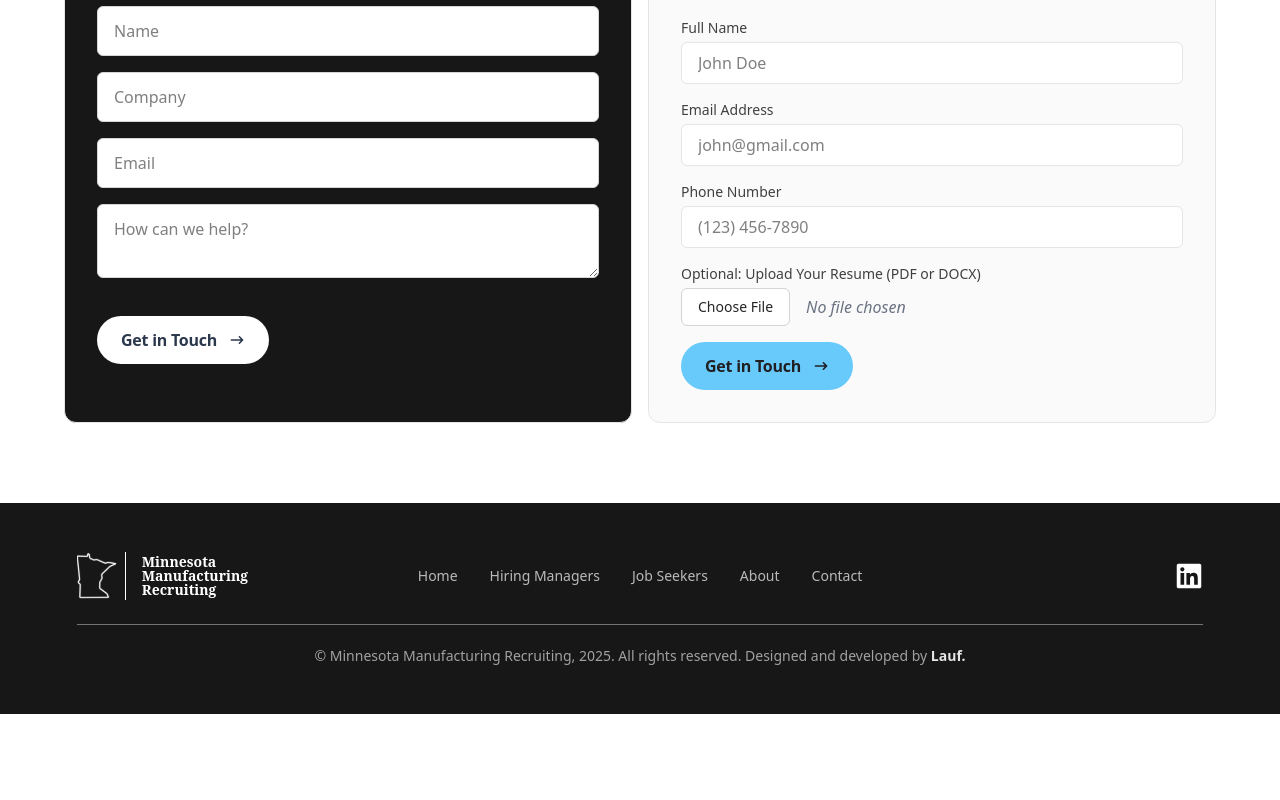
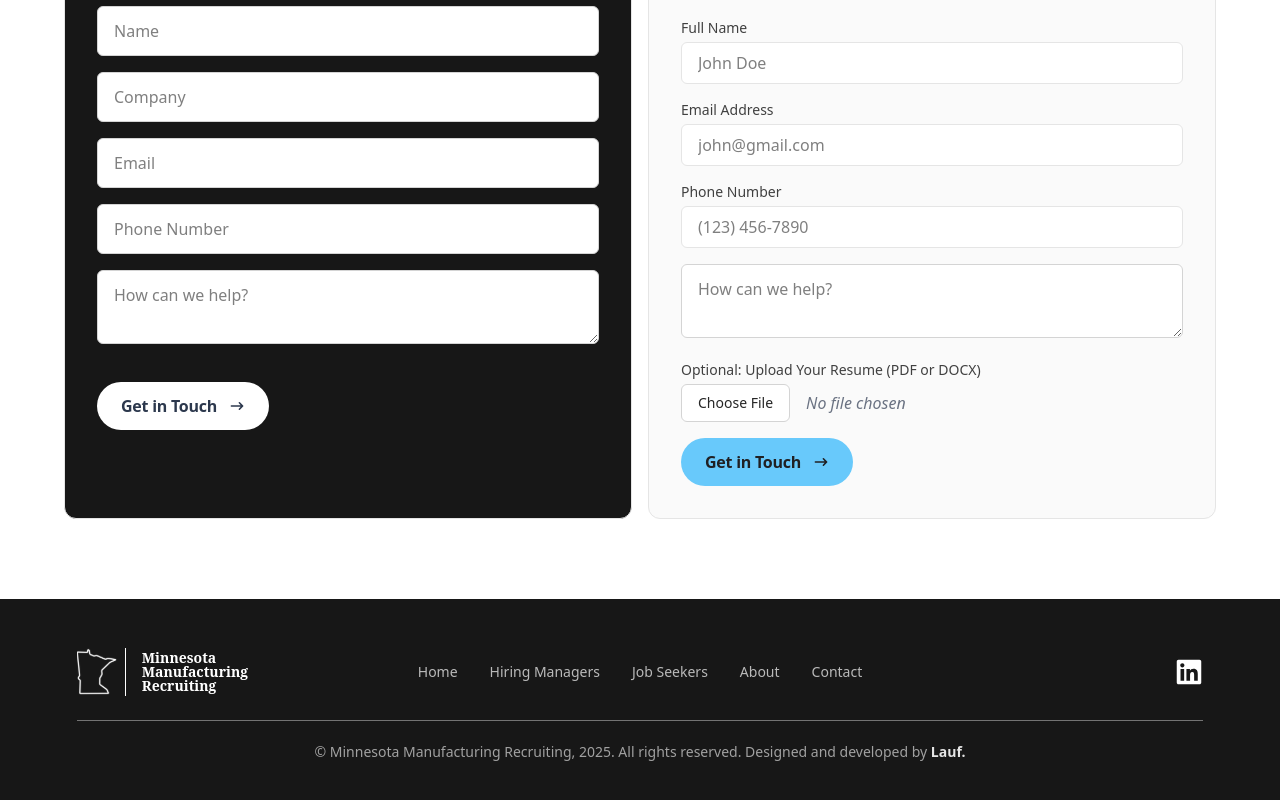
Before and after one commit to mhlauf1/mmr, a Next.js app: page / in a window 1280 px wide. Shown: the part 5808-6608 px from the top of the page. Before the commit the page ends 6522 px from the top, so only its background shows below. Built offline with nearby package versions, Linux system fonts and the light colour scheme.

Commit message:
adding google analytics

```diff
--- a/src/app/layout.tsx
+++ b/src/app/layout.tsx
@@ -4,6 +4,7 @@ import { Geist, Geist_Mono, Libre_Baskerville } from "next/font/google";
 import "./globals.css";
 import Navbar from "@/components/Navbar";
 import Footer from "@/components/Footer";
+import Script from "next/script";
 
 const geistSans = Geist({
   variable: "--font-geist-sans",
@@ -68,6 +69,21 @@ export default function RootLayout({
 }>) {
   return (
     <html lang="en">
+      <head>
+        <Script
+          async
+          src="https://www.googletagmanager.com/gtag/js?id=G-F87R2F1CP5"
+        ></Script>
+        <Script id="google-analytics">
+          {`
+    window.dataLayer = window.dataLayer || [];
+  function gtag(){dataLayer.push(arguments);}
+  gtag('js', new Date());
+
+  gtag('config', 'G-F87R2F1CP5');
+  `}
+        </Script>
+      </head>
       <body
         className={`${geistSans.variable} ${geistMono.variable} ${ptSerif.variable} antialiased`}
       >
--- a/src/components/BottomCTA.tsx
+++ b/src/components/BottomCTA.tsx
@@ -7,9 +7,11 @@ const BottomCTA: React.FC = () => {
   const [seekerEmail, setSeekerEmail] = useState("");
   const [seekerPhone, setSeekerPhone] = useState("");
   const [resumeFile, setResumeFile] = useState<File | null>(null);
+  const [additionalTextSeeker, setAdditionalTextSeeker] = useState("");
 
   const [employerName, setEmployerName] = useState("");
   const [employerCompany, setEmployerCompany] = useState("");
+  const [employerPhone, setEmployerPhone] = useState("");
   const [employerEmail, setEmployerEmail] = useState("");
   const [additionalText, setAdditionalText] = useState("");
 
@@ -70,6 +72,14 @@ const BottomCTA: React.FC = () => {
             onChange={(e) => setEmployerEmail(e.target.value)}
             className="w-full px-4 py-3 border border-neutral-300 bg-white rounded-md focus:outline-none"
           />
+          <input
+            type="tel"
+            required
+            placeholder="Phone Number"
+            value={employerPhone}
+            onChange={(e) => setEmployerPhone(e.target.value)}
+            className="w-full px-4 py-3 border border-neutral-300 bg-white rounded-md focus:outline-none"
+          />
           <textarea
             required
             placeholder="How can we help?"
@@ -96,7 +106,6 @@ const BottomCTA: React.FC = () => {
             job search.
           </p>
         </div>
-
         <form onSubmit={submitSeeker} className="space-y-4 mt-8">
           {/* Full Name */}
           <div>
@@ -143,6 +152,15 @@ const BottomCTA: React.FC = () => {
             />
           </div>
 
+          <div>
+            <textarea
+              required
+              placeholder="How can we help?"
+              value={additionalText}
+              onChange={(e) => setAdditionalText(e.target.value)}
+              className="w-full px-4 py-3 border border-neutral-300 bg-white rounded-md focus:outline-none"
+            />
+          </div>
           {/* Optional Resume Upload */}
           <div>
             <label className="block text-neutral-700 text-sm mb-1">
```
